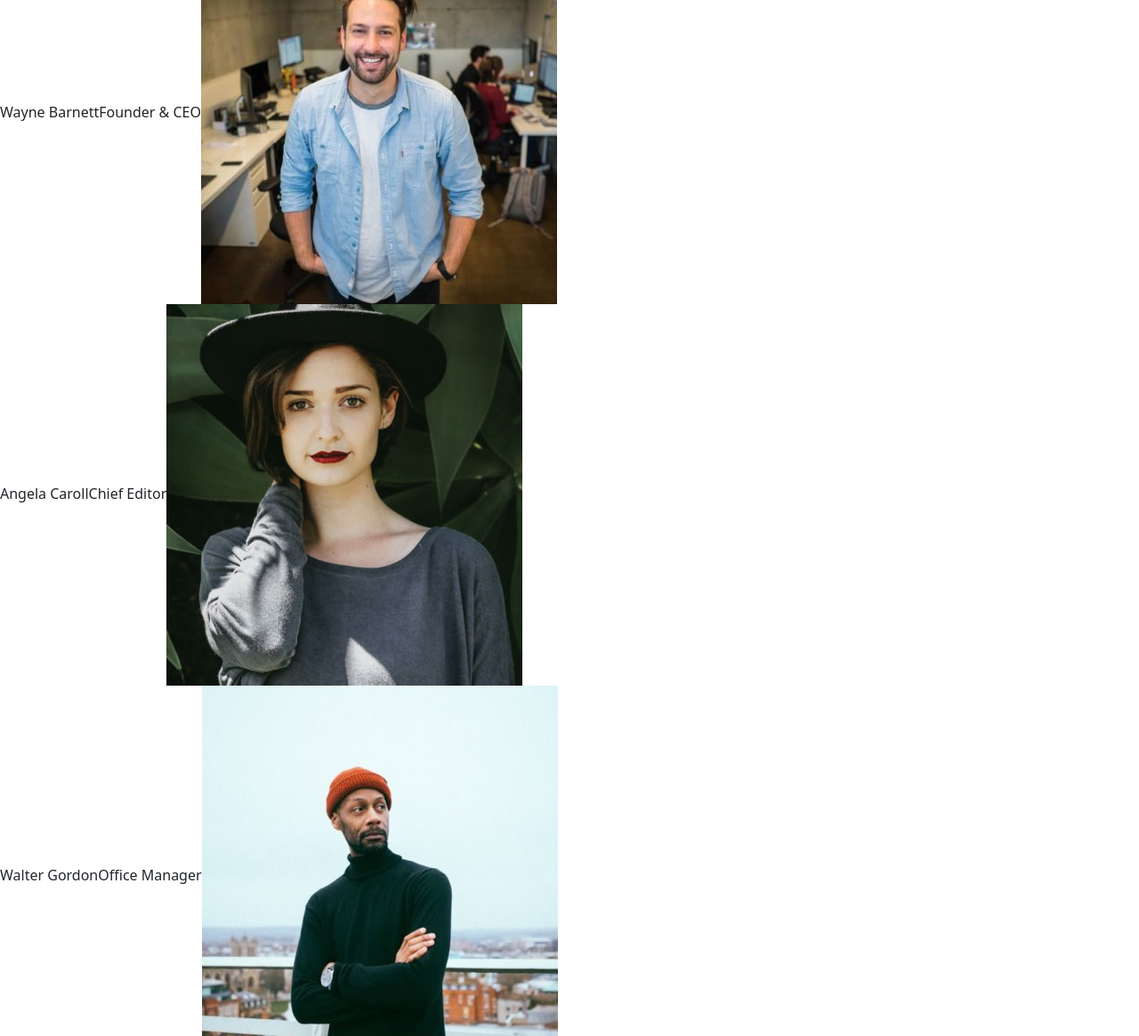
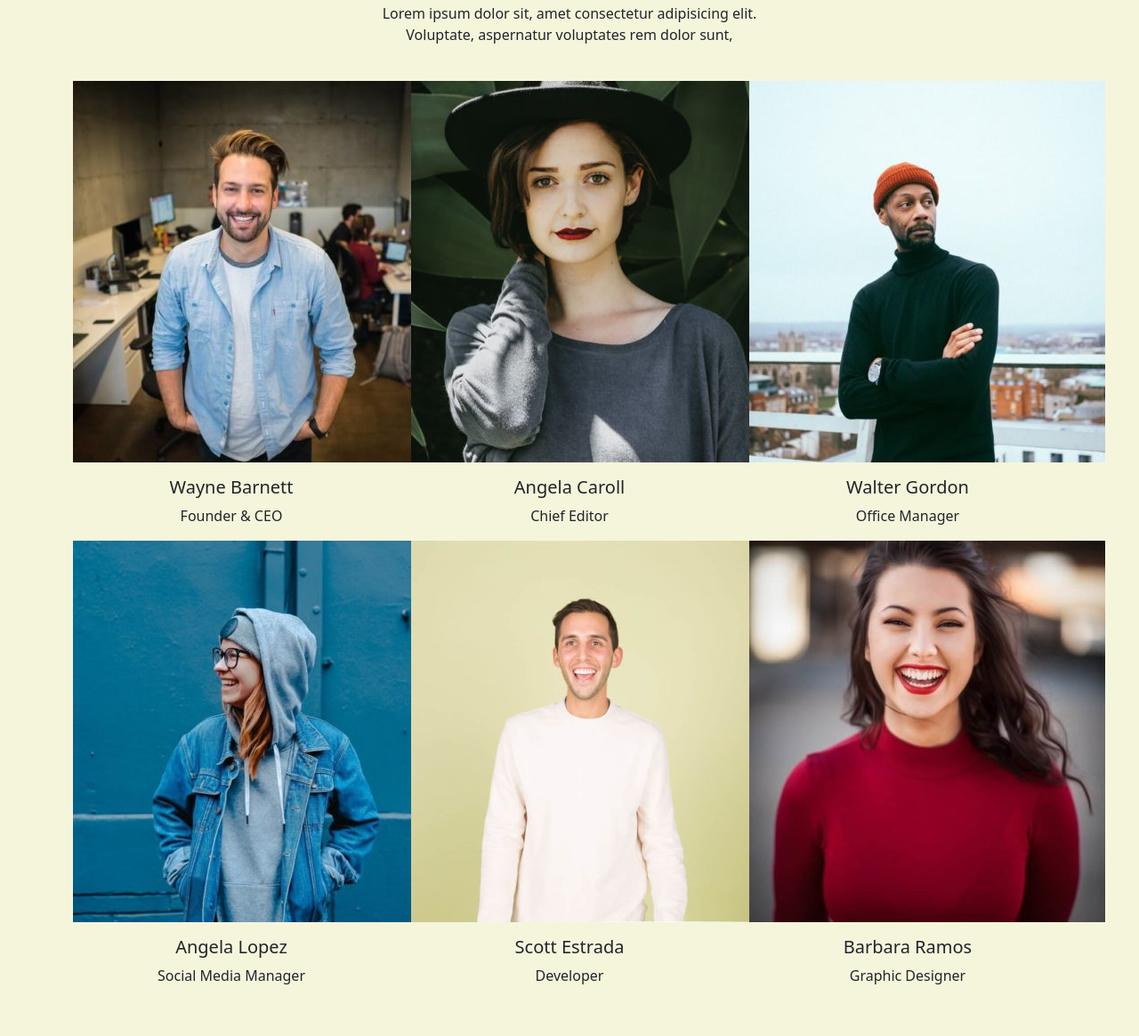
Before and after one commit to SquallStrifeX/js-our-team, a plain HTML site: page index.html in a window 1280 px wide. Shown: the part 87-1252 px from the top of the page at 89% size. After the commit the page ends 1212 px from the top, so only its background shows below. Drawn offline with nearby package versions, Linux system fonts and the light colour scheme; files whose address does not match are found by name.

Commit message:
end bonus 2

```diff
--- a/css/style.css
+++ b/css/style.css
@@ -0,0 +1,20 @@
+*{
+    padding: 0;
+    margin: 0;
+    border-radius: border-box;
+}
+
+body{
+   background-color: beige;
+}
+
+.container_header{
+    max-width: 500px;
+    margin: 0 auto
+}
+
+.container_main{
+    max-width: 900px;
+    margin: 0 auto;
+}
+m
--- a/index.html
+++ b/index.html
@@ -3,12 +3,78 @@
 <head>
     <meta charset="UTF-8">
     <meta name="viewport" content="width=device-width, initial-scale=1.0">
+    <link href="https://cdn.jsdelivr.net/npm/bootstrap@5.0.2/dist/css/bootstrap.min.css" rel="stylesheet" integrity="sha384-EVSTQN3/azprG1Anm3QDgpJLIm9Nao0Yz1ztcQTwFspd3yD65VohhpuuCOmLASjC" crossorigin="anonymous">
     <link rel="stylesheet" href="./css/style.css">
-    <link href="https://cdn.jsdelivr.net/npm/bootstrap@5.0.2/dist/css/bootstrap.min.css" rel="stylesheet" integrity="sha384-EVSTQN3/azprG1Anm3QDgpJLIm9Nao0Yz1ztcQTwFspd3yD65VohhpuuCOmLASjC" crossorigin="anonymous">
     <title>Document</title>
 </head>
 <body>
-    <div id="dipendenti">
+    <div class="container_header">
+        <div class="row">
+            <div class="col-12">
+                <h3 class="text-center p-4">Our Team</h3>
+                <p class="text-center pb-4">Lorem ipsum dolor sit, amet consectetur adipisicing elit. Voluptate, aspernatur voluptates rem dolor sunt, </p>
+            </div>
+        </div>
+    </div>
+   <div class="container ">
+    <div class="row">
+        <div class="col-4">
+          <div >
+            <div class="imagex image"></div>
+            <div class="card-body">
+              <h5 class="card-title nome text-center "></h5>
+              <p class="card-text text-center ruolo"></p>
+              </div>
+            </div>
+          </div>
+          <div class="col-4">
+            <div >
+              <div class="imagex image"></div>
+              <div class="card-body">
+                <h5 class="card-title nome text-center"></h5>
+                <p class="card-text text-center ruolo"></p>
+                </div>
+              </div>
+            </div>
+            <div class="col-4">
+                <div >
+                  <div class="imagex image"></div>
+                  <div class="card-body">
+                    <h5 class="card-title nome text-center"></h5>
+                    <p class="card-text text-center ruolo"></p>
+                    </div>
+                  </div>
+                </div>
+                <div class="col-4">
+                    <div >
+                      <div class="imagex image"></div>
+                      <div class="card-body">
+                        <h5 class="card-title nome text-center"></h5>
+                        <p class="card-text text-center ruolo"></p>
+                        </div>
+                      </div>
+                    </div>
+                    <div class="col-4">
+                        <div >
+                          <div class="imagex image"></div>
+                          <div class="card-body">
+                            <h5 class="card-title nome text-center"></h5>
+                            <p class="card-text text-center ruolo"></p>
+                            </div>
+                          </div>
+                        </div>
+                        <div class="col-4">
+                            <div >
+                              <div class="imagex image"></div>
+                              <div class="card-body">
+                                <h5 class="card-title nome text-center"></h5>
+                                <p class="card-text text-center ruolo"></p>
+                                </div>
+                              </div>
+                            </div>
+
+
+        </div>
     </div>
     <script src="./js/script.js"></script>
 </body>
--- a/js/script.js
+++ b/js/script.js
@@ -36,12 +36,19 @@ let dipendenti = [
 
 for (i=0; i<=dipendenti.length; i++){
     console.log(dipendenti[i]);
-    let list = document.getElementById('dipendenti')
-    let div = document.createElement('div');
+    let nome = document.querySelectorAll('.nome')
+    let ruolo = document.querySelectorAll('.ruolo')
+    let imagex = document.querySelectorAll('.imagex')
+
+    // let div = document.createElement('div');
     for( let key in dipendenti[i]){
         console.log(dipendenti[i][key]);
-        div.innerHTML = dipendenti[i]['nome'] + dipendenti[i]['ruolo'] + '<img src=".//img/' + dipendenti[i]['image'] + '" alt="Immagine dipendente">'
-        list.appendChild(div)
+        nome[i].innerHTML = dipendenti[i]['nome']
+        ruolo[i].innerHTML = dipendenti[i]['ruolo']
+        imagex[i].innerHTML = '<img src=".//img/' + dipendenti[i]['image'] + '" alt="Immagine dipendente">'
+
+        // + dipendenti[i]['ruolo'] + '<img src=".//img/' + dipendenti[i]['image'] + '" alt="Immagine dipendente">'
+        // list.appendChild(div)
     }
 
 }
```
